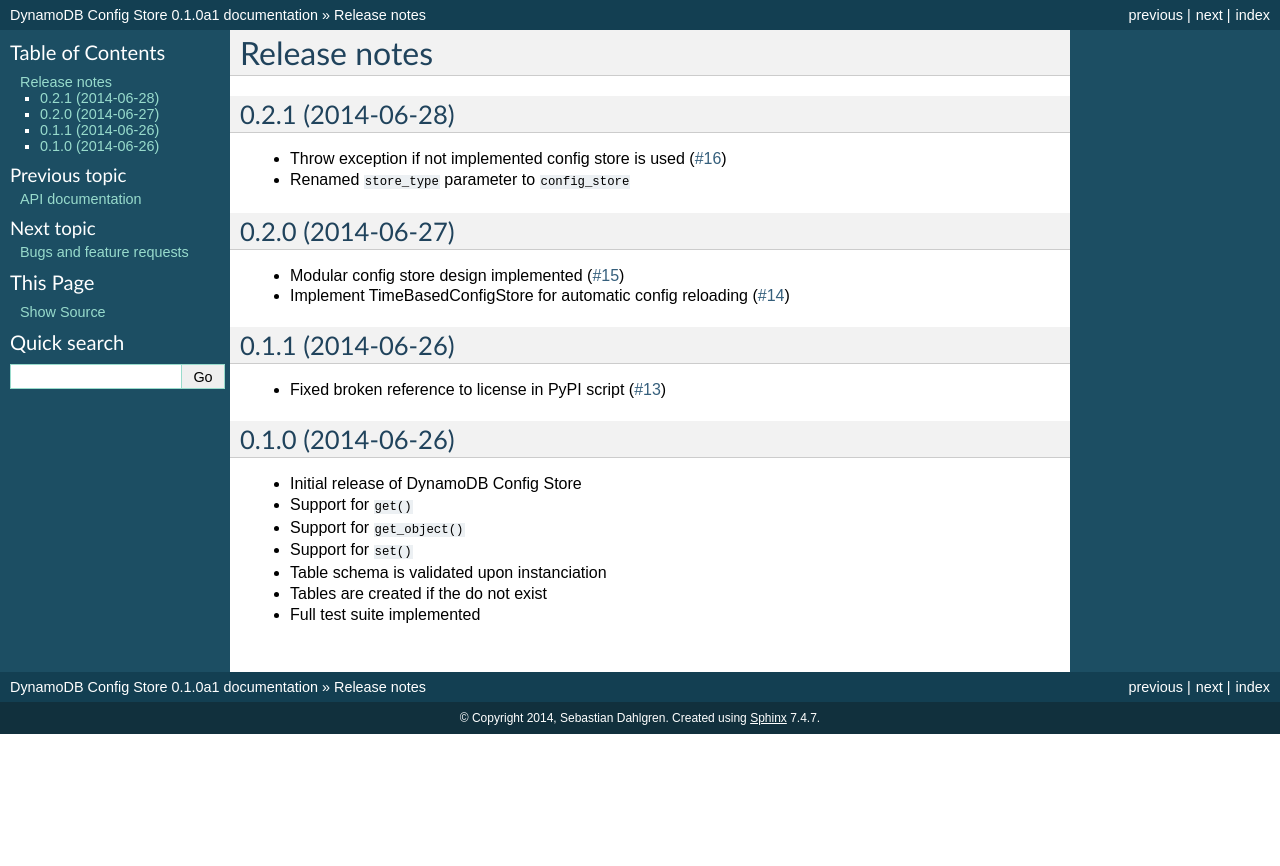
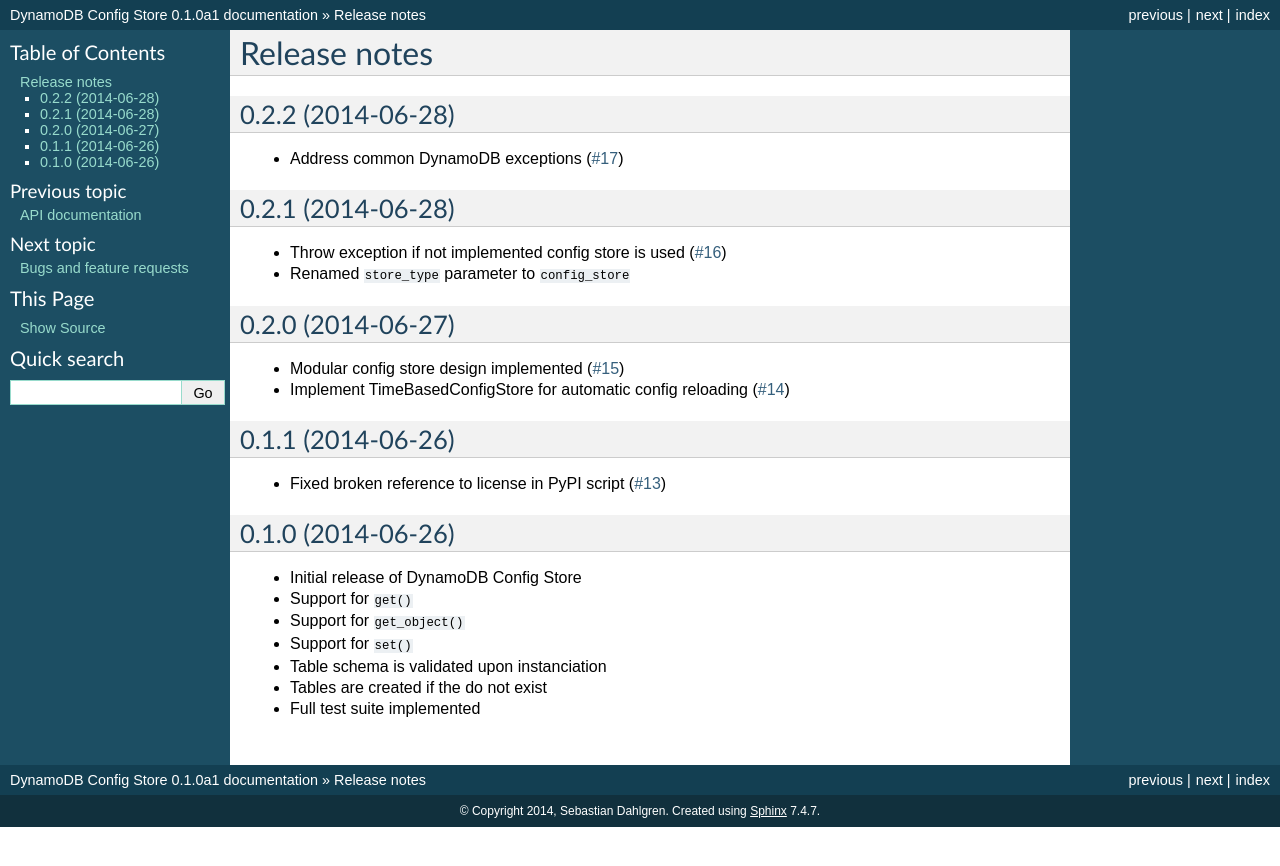
Before and after one commit to sebdah/dynamodb-config-store, a Sphinx documentation site: the page built from docs/release_notes.rst, in a window 1280 px wide. Shown: the top 866 px of the page. Built offline with Sphinx 7.4.7, drawn with Linux system fonts in a browser that asks for light colours.

Commit message:
Updated release notes for 0.2.2

```diff
--- a/docs/release_notes.rst
+++ b/docs/release_notes.rst
@@ -1,5 +1,10 @@
 Release notes
 =============
+
+0.2.2 (2014-06-28)
+------------------
+
+* Address common DynamoDB exceptions (`#17 <https://github.com/sebdah/dynamodb-config-store/issues/17>`_)
 
 0.2.1 (2014-06-28)
 ------------------
```
